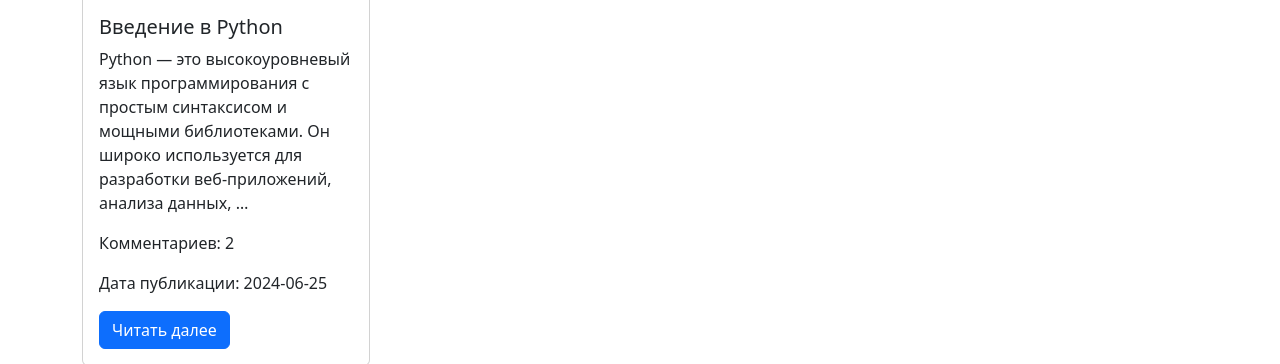
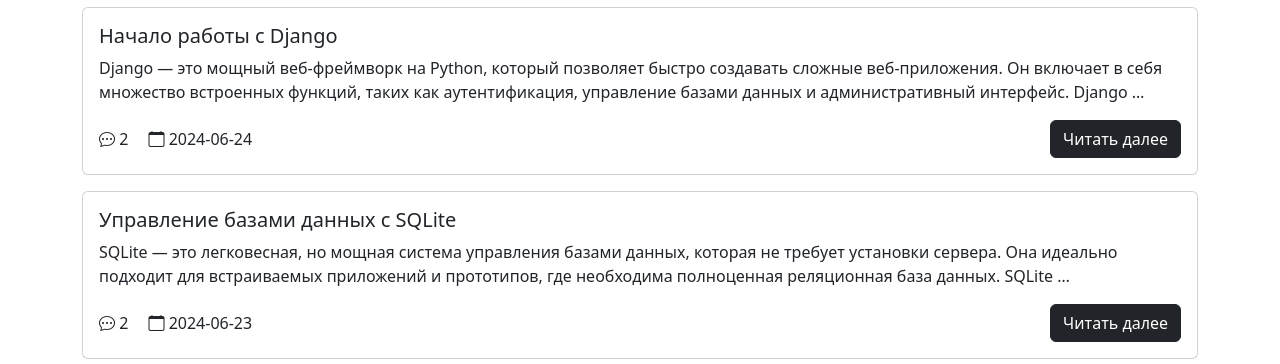
Before and after one commit to VladimirMonin/pydeck, a Django app: page /blog/ in a window 1280 px wide. Shown: the part 407-771 px from the top of the page. Run offline with Django 5.2, Linux system fonts and the light colour scheme.

Commit message:
шаблоны: превью поста

```diff
--- a/blog/templates/includes/post_preview.html
+++ b/blog/templates/includes/post_preview.html
@@ -26,13 +26,28 @@
 {% endcomment %}
 
 
-<div class="card" style="width: 18rem;">
-    <img src="..." class="card-img-top" alt="...">
-    <div class="card-body">
-      <h5 class="card-title">{{ post.title }}</h5>
-      <p class="card-text"> {{ post.text|truncatewords:20 }}</p>
-      <p class="card-text"> Комментариев: {{ post.comments|length }}</p>
-      <p class="card-text"> Дата публикации: {{ post.published_date }}</p>
-      <a href="{% url 'post_detail' post.slug %}" class="btn btn-primary">Читать далее</a>
+{% comment %} Представляет собой краткое отображение постов в каталоге постов
+отрисовывается в цикле for post in posts {% endcomment %}
+
+{% comment %} Представляет собой краткое отображение постов в каталоге постов отрисовывается в цикле for post in posts {% endcomment %}
+
+<div class="card h-100 mt-3 mb-3">
+  <div class="card-body">
+    <h5 class="card-title">{{ post.title }}</h5>
+    <p class="card-text">{{ post.text|truncatewords:30 }}</p>
+    <div class="d-flex justify-content-between align-items-center">
+      <div>
+        <span class="me-3"><i class="bi bi-chat-dots"></i> {{ post.comments|length }}</span>
+        <span><i class="bi bi-calendar"></i> {{ post.published_date }}</span>
+      </div>
+      <div>
+        <a href="{% url 'post_detail' post.slug %}" class="btn btn-dark d-block d-md-none">
+            <i class="bi bi-arrow-right"></i>
+        </a>
+        <a href="{% url 'post_detail' post.slug %}" class="btn btn-dark d-none d-md-block">
+            Читать далее
+        </a>
+      </div>
     </div>
   </div>
+</div>
```
